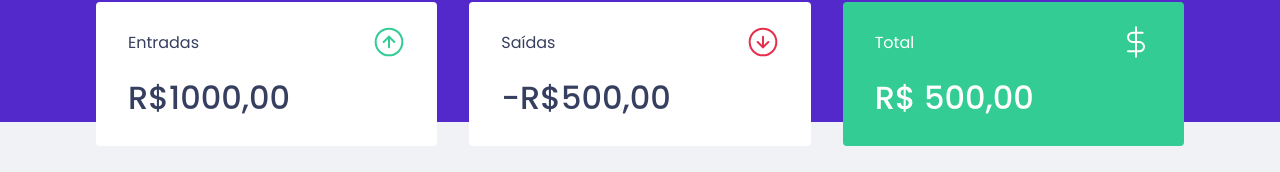
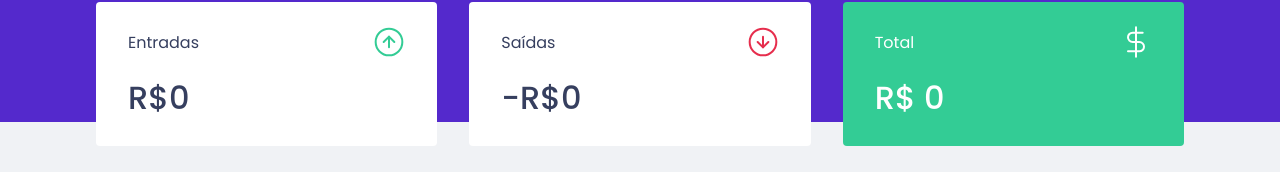
Before and after one commit to MendesWashington/dtmoney, a React (Create React App) app: page / in a window 1280 px wide. Shown: the part 150-322 px from the top of the page. Built offline with nearby package versions, Linux system fonts and the light colour scheme; no server answers; what miragejs would draw is missing.

Commit message:
Adicionado metodo reduce para o cálculo de  entrada, saída e total

```diff
--- a/src/App.tsx
+++ b/src/App.tsx
@@ -2,8 +2,8 @@ import { useState } from "react";
 import { Dashboard } from "./components/Dashboard";
 import { Header } from "./components/Header";
 import { NewTransactionModal } from "./components/NewTransactionModal";
+import { TransactionsProvider } from "./hooks/useTransactions";
 import { GlobalStyle } from "./styles/global";
-
 
 export const App = () => {
   const [isOpenNewTransactionModal, setIsOpenNewTransactionModal] =
@@ -17,7 +17,7 @@ export const App = () => {
     setIsOpenNewTransactionModal(false);
   }
   return (
-    <>
+    <TransactionsProvider>
       <Header onNewTransactionModal={handleOpenNewTransactionModal} />
       <Dashboard />
       <NewTransactionModal
@@ -25,6 +25,6 @@ export const App = () => {
         onRequestClose={handleCloseNewTransactionModal}
       />
       <GlobalStyle />
-    </>
+    </TransactionsProvider>
   );
 };
--- a/src/components/NewTransactionModal/index.tsx
+++ b/src/components/NewTransactionModal/index.tsx
@@ -1,11 +1,12 @@
 import { FormEvent, useState } from "react";
 import Modal from "react-modal";
+
 import closeImg from "../../assets/close.svg";
 import inComeImg from "../../assets/income.svg";
 import outComeImg from "../../assets/outcome.svg";
-import { api } from "../../services";
+
+import { useTransactions } from "../../hooks/useTransactions";
 import { Container, RadioBox, TransactionTypeContainer } from "./styled";
-
 interface NewTransactionModalProps {
   isOpen: boolean;
   onRequestClose: () => void;
@@ -18,14 +19,28 @@ export const NewTransactionModal = ({
   onRequestClose,
 }: NewTransactionModalProps) => {
   const [title, setTitle] = useState("");
-  const [value, setValue] = useState(0);
+  const [amount, setAmount] = useState(0);
   const [category, setCategory] = useState("");
   const [type, setType] = useState("deposit");
 
-  function handleCreateNewTransaction(event: FormEvent) {
+  const { createTransaction } = useTransactions();
+
+  async function handleCreateNewTransaction(event: FormEvent) {
     event.preventDefault();
-    const data = { title, value, category, type };
-    api.post("/transactions", data).then((response) => console.log(response));
+
+    await createTransaction({
+      title,
+      amount,
+      type,
+      category,
+    });
+
+    setTitle("");
+    setAmount(0);
+    setCategory("");
+    setType("deposit");
+
+    onRequestClose();
   }
 
   return (
@@ -54,10 +69,10 @@ export const NewTransactionModal = ({
         />
         <input
           type="number"
-          name="value"
+          name="amount"
           placeholder="Valor"
-          value={value}
-          onChange={(event) => setValue(Number(event.target.value))}
+          value={amount}
+          onChange={(event) => setAmount(Number(event.target.value))}
         />
         <TransactionTypeContainer>
           <RadioBox
--- a/src/components/Summary/index.tsx
+++ b/src/components/Summary/index.tsx
@@ -3,8 +3,29 @@ import { Container } from "./styled";
 import incomeImg from "../../assets/income.svg";
 import outcomeImg from "../../assets/outcome.svg";
 import totalImg from "../../assets/total.svg";
+import { useTransactions } from "../../hooks/useTransactions";
 
 export const Summary = () => {
+  const { transactions } = useTransactions();
+
+  const sumamry = transactions.reduce(
+    (acc, transaction) => {
+      if (transaction.type === "deposit") {
+        acc.deposits += transaction.amount;
+        acc.total += transaction.amount;
+      } else {
+        acc.withdraws += transaction.amount;
+        acc.total -= transaction.amount;
+      }
+
+      return acc;
+    },
+    {
+      deposits: 0,
+      withdraws: 0,
+      total: 0,
+    }
+  );
   return (
     <Container>
       <div>
@@ -12,14 +33,14 @@ export const Summary = () => {
           <p>Entradas</p>
           <img src={incomeImg} alt="Entradas" />
         </header>
-        <strong>R$1000,00</strong>
+        <strong>R${sumamry.deposits}</strong>
       </div>
       <div>
         <header>
           <p>Saídas</p>
           <img src={outcomeImg} alt="Saídas" />
         </header>
-        <strong>-R$500,00</strong>
+        <strong>-R${sumamry.withdraws}</strong>
       </div>
 
       <div className="highlight-background">
@@ -27,7 +48,7 @@ export const Summary = () => {
           <p>Total</p>
           <img src={totalImg} alt="Total" />
         </header>
-        <strong>R$ 500,00</strong>
+        <strong>R$ {sumamry.total}</strong>
       </div>
     </Container>
   );
--- a/src/components/TransactionsTable/index.tsx
+++ b/src/components/TransactionsTable/index.tsx
@@ -1,24 +1,8 @@
-import { useEffect, useState } from "react";
+import { useTransactions } from "../../hooks/useTransactions";
 import { Container } from "./styled";
 
-import { api } from "../../services";
-
-interface Transactions {
-  id: number;
-  title: string;
-  type: string;
-  category: string;
-  amount: number;
-  createAt: string;
-}
-
 export const TransactionsTable = () => {
-  const [transactions, setTransactions] = useState<Transactions[]>([]);
-  useEffect(() => {
-    api
-      .get("transactions")
-      .then((response) => setTransactions(response.data.transactions));
-  }, []);
+  const { transactions } = useTransactions();
   return (
     <Container>
       <table>
--- /dev/null
+++ b/src/hooks/useTransactions.tsx
@@ -0,0 +1,71 @@
+import {
+  createContext,
+  ReactNode,
+  useContext,
+  useEffect,
+  useState,
+} from "react";
+import { api } from "../services";
+
+interface Transactions {
+  id: number;
+  title: string;
+  amount: number;
+  type: string;
+  category: string;
+  createAt: string;
+}
+
+type TransactionInput = Omit<Transactions, "id" | "createAt">;
+// type TransactionInput = Pick<Transactions, "title" | "title" | "amount" | "type" | "category">;
+
+interface TransactionsContextData {
+  transactions: Transactions[];
+  createTransaction: (transaction: TransactionInput) => Promise<void>;
+}
+
+interface TransactionsProviderProps {
+  children: ReactNode;
+}
+
+const TransactionsContext = createContext<TransactionsContextData>(
+  {} as TransactionsContextData
+);
+
+const TransactionsProvider = ({ children }: TransactionsProviderProps) => {
+  const [transactions, setTransactions] = useState<Transactions[]>([]);
+
+  useEffect(() => {
+    api
+      .get("transactions")
+      .then((response) => setTransactions(response.data.transactions));
+  }, []);
+
+  async function createTransaction(transactionInput: TransactionInput) {
+    const response = await api.post("/transactions", {
+      ...transactionInput,
+      createAt: new Date(),
+    });
+    const { transaction } = response.data;
+
+    setTransactions([...transactions, transaction]);
+  }
+
+  return (
+    <TransactionsContext.Provider value={{ transactions, createTransaction }}>
+      {children}
+    </TransactionsContext.Provider>
+  );
+};
+
+const useTransactions = () => {
+  const context = useContext(TransactionsContext);
+
+  if (!context) {
+    throw new Error("Context não foi iniciado!");
+  }
+
+  return context;
+};
+
+export { useTransactions, TransactionsProvider };
```
